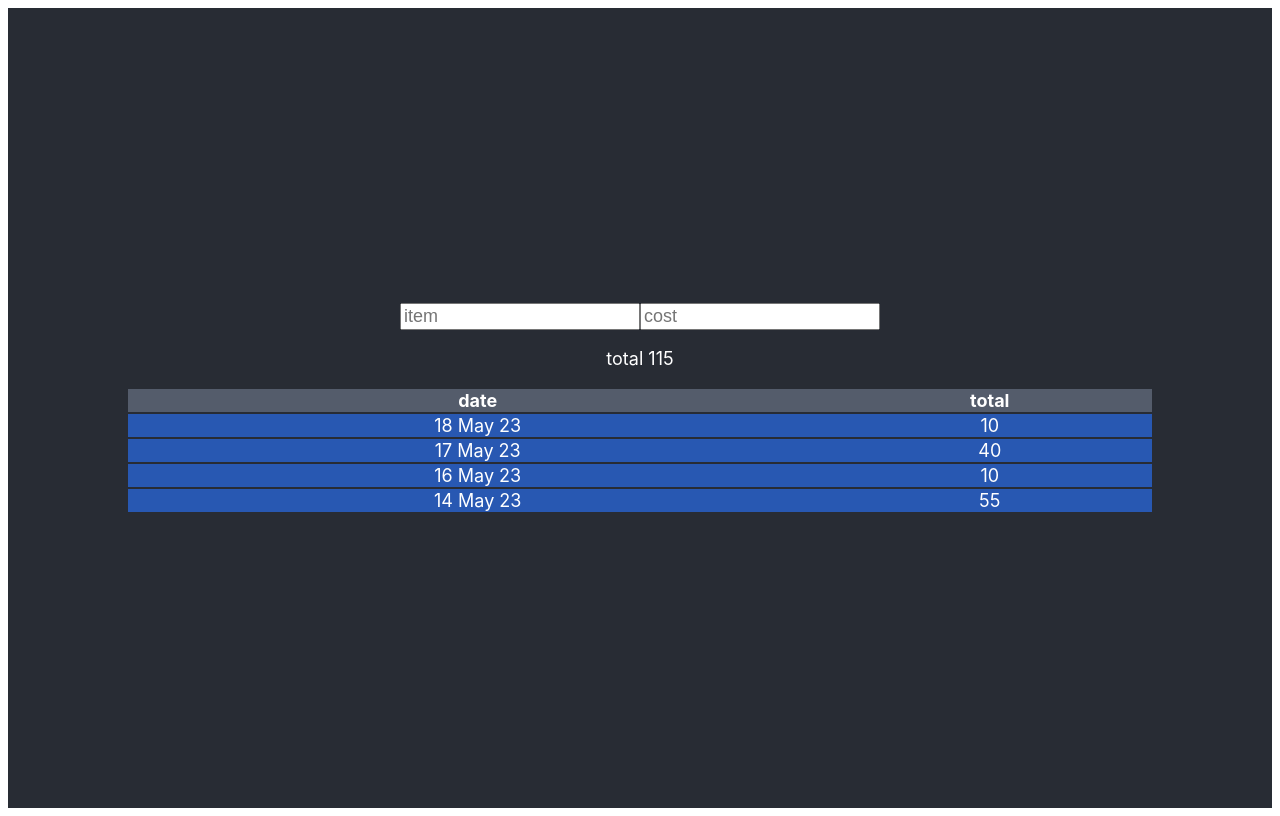
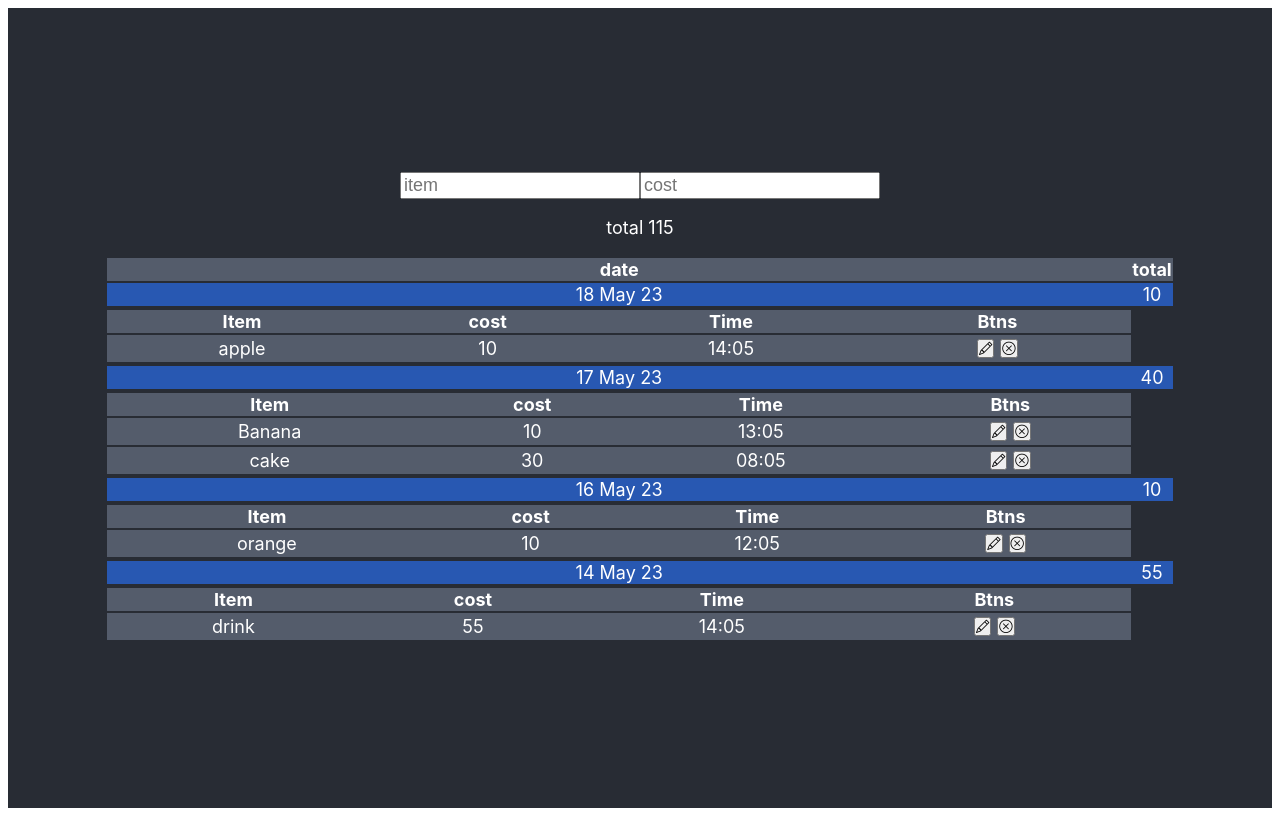
Before and after one commit to Dechol/budgetapp, a React (Create React App) app: page / in a window 1280 px wide. Built offline with nearby package versions, Linux system fonts and the light colour scheme.

Commit message:
imporved layout - item table within main data table

```diff
--- a/src/App.js
+++ b/src/App.js
@@ -4,7 +4,7 @@ import { format } from 'date-fns';
 import TotalSpend from './components/TotalSpend';
 import MainInput from './components/MainInput';
 import myList from './fakelist';
-import SetDates from './components/SetDates';
+import Table from './components/SetDates';
 
 function App() {
   const [items,setItems] = useState(myList)
@@ -59,7 +59,7 @@ function App() {
               handleHighlight={handleHighlight}/>
           )}
         </table> */}
-        <SetDates
+        <Table
           items={items}
           handleDelete={handleDelete}
           handleEdit={handleEdit}
--- a/src/components/EditTableRow.js
+++ b/src/components/EditTableRow.js
@@ -15,11 +15,10 @@ export default function EditTableRow({item, items, setItems,setUpdateState}){
     }
   return(
         <tr key={itemEdit.timestamp}>
-          <td><input value={itemEdit.date} onChange={handleChange} name='date' /></td>
-          <td></td>
           <td><input value={itemEdit.item} onChange={handleChange} name='item'/></td>
           <td><input value={itemEdit.cost} onChange={handleChange} name='cost'/></td>
           <td><input value={itemEdit.time} onChange={handleChange} name='time'/></td>
+          <td><input value={itemEdit.date} onChange={handleChange} name='date' /></td>
           <td>
             <button type='button' onClick={handleSave}><i class="bi bi-plus-circle"></i></button>
           </td>
--- a/src/components/ItemRow.js
+++ b/src/components/ItemRow.js
@@ -4,10 +4,8 @@ export default function ItemRow({item,handleEdit,handleDelete,handleHighlight}){
     return(
         <tr
           key={item.timestamp}
-          // onClick={()=>handleHighlight(item.timestamp)}
+          onClick={()=>handleHighlight(item.timestamp)}
         >
-          <td></td>
-          <td></td>
           <td>{item.item}</td>
           <td>{item.cost}</td>
           <td>{item.time}</td>
--- /dev/null
+++ b/src/components/ItemTable.js
@@ -0,0 +1,48 @@
+import EditTableRow from "./EditTableRow";
+import ItemRow from "./ItemRow";
+
+export default function ItemTable ({dayItems,handleDelete,handleEdit,handleHighlight,
+    items,setItems,updateState,setUpdateState}) {
+    return <div>
+        <table>
+            <thead>
+                <tr>
+                    <th>Item</th>
+                    <th>cost</th>
+                    <th>Time</th>
+                    <th>Btns</th>
+                </tr>
+            </thead>
+            <tbody>
+                {dayItems.map(i =>
+                    i.timestamp === updateState?
+                <EditTableRow
+                    item={i}
+                    items={items}
+                    setItems={setItems}
+                    setUpdateState={setUpdateState}
+                    />:
+                <ItemRow
+                                        item={i}
+                                        handleDelete={handleDelete}
+                                        handleEdit={handleEdit}
+                                        handleHighlight={handleHighlight}
+                                        />
+
+                // {
+                    // return(
+
+                        //stnd layout
+                    // <tr>
+                    //     <td>{i.item}</td>
+                    //     <td>{i.cost}</td>
+                    //     <td>{i.time}</td>
+                    //     <td>btns</td>
+                    // </tr>
+                    // )
+                // }
+                )}
+            </tbody>
+        </table>
+    </div>
+}
--- a/src/components/SetDates.js
+++ b/src/components/SetDates.js
@@ -1,19 +1,18 @@
-import ItemRow from './ItemRow';
-import EditTableRow from './EditTableRow';
-import { format } from 'date-fns';
+// import { format } from 'date-fns';
+import ItemTable from './ItemTable';
 
-export default function SetDates({items,handleEdit,handleDelete,updateState,
+export default function Table({items,handleEdit,handleDelete,updateState,
     setItems,handleSave,handleHighlight,setUpdateState}){
 
-    function DISPLAYITEMS(x){
-        let timestamp = Date.now()
-        let date = format(timestamp, 'd MMM yy')
-        if(date === x){
-            return true
-        } else {
-            return false
-        }
-    }
+    // function DISPLAYITEMS(x){
+    //     let timestamp = Date.now()
+    //     let date = format(timestamp, 'd MMM yy')
+    //     if(date === x){
+    //         return true
+    //     } else {
+    //         return false
+    //     }
+    // }
 let dates = items.map(item => item.date)
 let setDates = new Set(dates)
 let datesArray = Array.from(setDates).sort().reverse()
@@ -22,7 +21,7 @@ let daysObjectArray = datesArray.map(d => {
 let day = {
 date: d,
 spend: Number(0),
-displayItems: DISPLAYITEMS(d),
+displayItems: true,
 items: []
 }
 for (let i = 0; i < items.length; i++) {
@@ -37,22 +36,35 @@ return (
     <td>{day.date}</td>
     <td>{day.spend}</td>
 </tr>
-{//return items
-day.displayItems && day.items.map(item =>
-updateState === item.timestamp?
-<EditTableRow
-item={item}
-items={items}
-setItems={setItems}
-handleSave={handleSave}
-setUpdateState={setUpdateState}
-/> :
-<ItemRow
-item={item}
-handleEdit={handleEdit}
-handleDelete={handleDelete}
-handleHighlight={handleHighlight}/>
-)
+{
+    day.displayItems && <ItemTable
+                            dayItems={day.items}
+                            handleDelete={handleDelete}
+                            handleEdit={handleEdit}
+                            handleHighlight={handleHighlight}
+                            setUpdateState={setUpdateState}
+                            handleSave={handleSave}
+                            updateState={updateState}
+                            items={items}
+                            setItems={setItems}
+                        />
+
+//return items
+// day.displayItems && day.items.map(item =>
+// updateState === item.timestamp?
+// <EditTableRow
+// item={item}
+// items={items}
+// setItems={setItems}
+// handleSave={handleSave}
+// setUpdateState={setUpdateState}
+// /> :
+// <ItemRow
+// item={item}
+// handleEdit={handleEdit}
+// handleDelete={handleDelete}
+// handleHighlight={handleHighlight}/>
+// )
 }
 </>
 )}
@@ -63,7 +75,6 @@ return(
     <tr>
     <th>date</th>
     <th>total</th>
-
     </tr>
 {daysObjectArray}
 </table>
```
